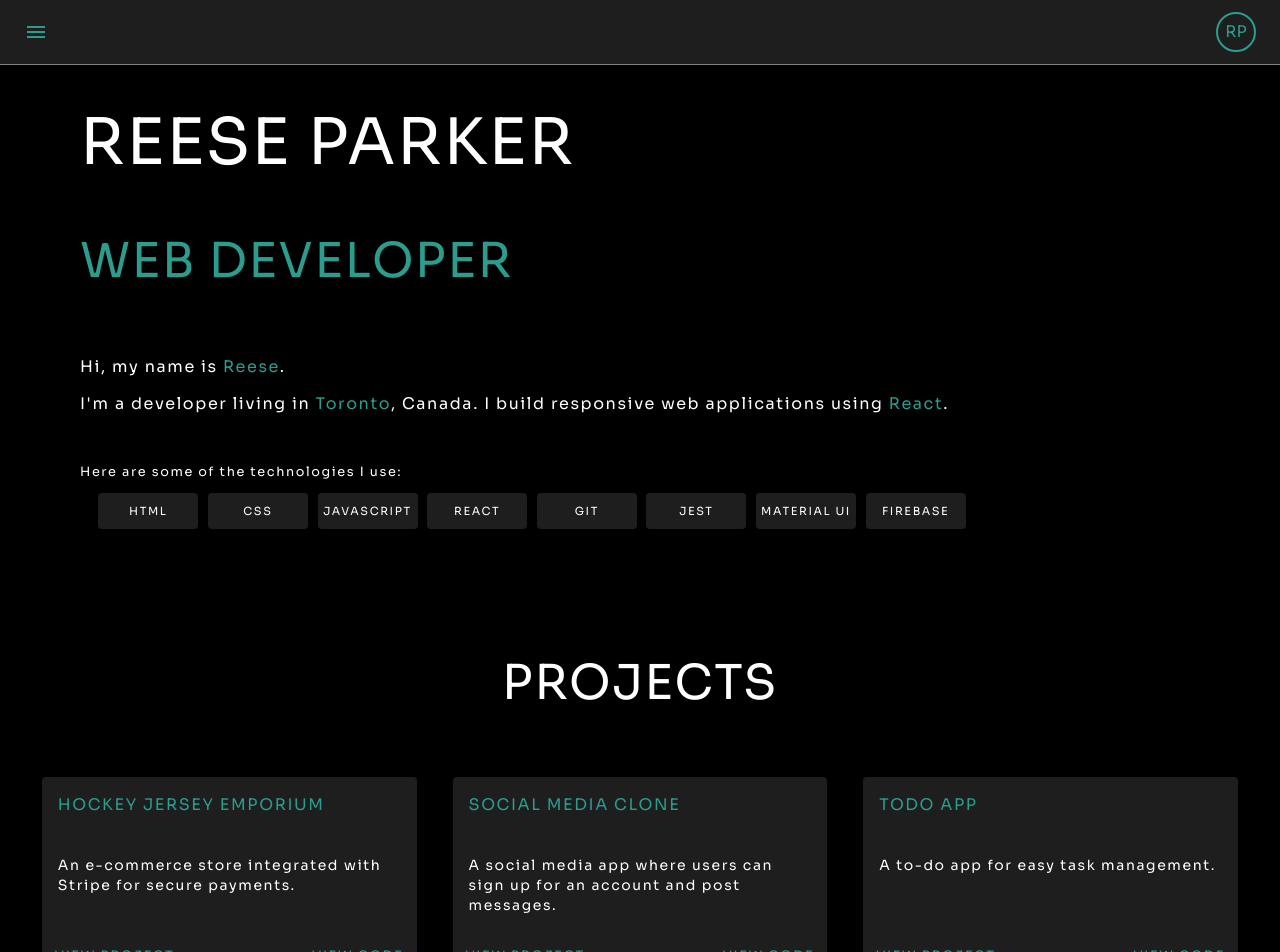
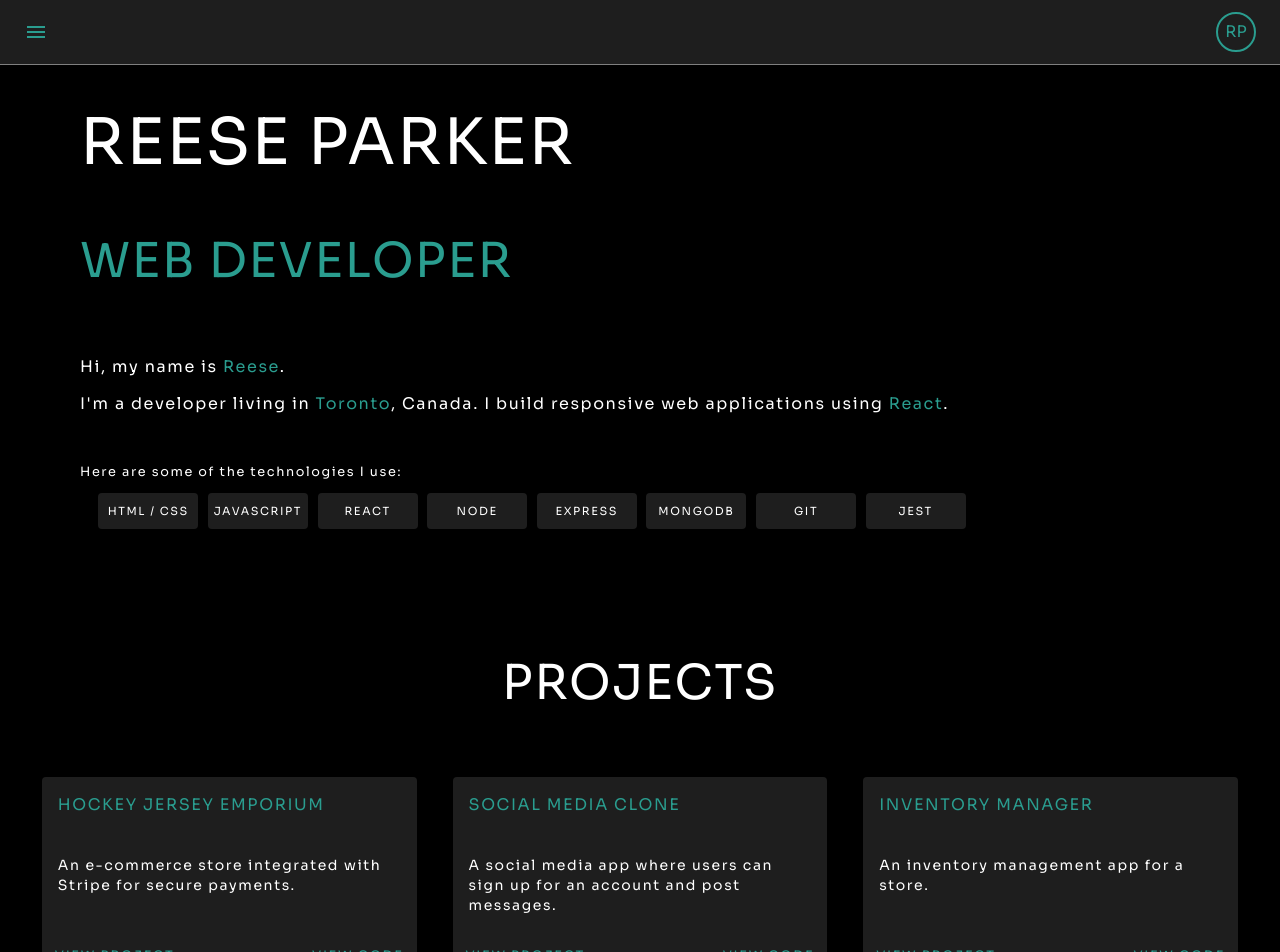
Before and after one commit to reese-parker/personal-website, a React (Create React App) app: page / in a window 1280 px wide. Shown: the top 952 px of the page. Built offline with nearby package versions, Linux system fonts and the light colour scheme.

Commit message:
Add project data

```diff
--- a/src/AboutSection.js
+++ b/src/AboutSection.js
@@ -6,28 +6,21 @@ import Card from "@mui/material/Card";
 import styles from "./styles/AboutSectionStyles.module.css";
 
 const technologies = [
-  "HTML",
-  "CSS",
+  "HTML / CSS",
   "JAVASCRIPT",
   "REACT",
+  "NODE",
+  "EXPRESS",
+  "MONGODB",
   "GIT",
   "JEST",
-  "MATERIAL UI",
-  "FIREBASE",
 ];
 
 export default function AboutSection() {
-
-
   return (
     <section className={styles.sectionContainer} id="about">
       <div style={{ height: "56px" }} />
-      <Grid
-        container
-        direction="column"
-        alignItems="flex-start"
-        wrap="nowrap"
-      >
+      <Grid container direction="column" alignItems="flex-start" wrap="nowrap">
         <Grid id="header" item xs={3}>
           <Fade in={true} timeout={1500}>
             <Typography variant="h3" className={styles.name}>
@@ -47,8 +40,6 @@ export default function AboutSection() {
             </Typography>
           </Fade>
         </Grid>
-
-
 
         <Grid className={styles.description} item xs={3}>
           <Fade in={true} timeout={2000}>
@@ -72,7 +63,12 @@ export default function AboutSection() {
                   Here are some of the technologies I use:
                 </p>
 
-                <Grid className={styles.technologiesGridContainer} justifyContent="flex-start" container spacing={1}>
+                <Grid
+                  className={styles.technologiesGridContainer}
+                  justifyContent="flex-start"
+                  container
+                  spacing={1}
+                >
                   {technologies.map((technology) => (
                     <Grid key={technology} item xs={6} sm={3} md={1}>
                       <Card className={styles.technologyCard}>
--- a/src/data/projectsData.js
+++ b/src/data/projectsData.js
@@ -12,6 +12,13 @@ const projects = [
     technologies: ["React", "Firebase Auth/Firestore", "React-Router"],
     projectLink: "https://social-media-clone-277a6.web.app",
     githubLink: "https://github.com/reese-parker/social-media-clone",
+  },
+  {
+    name: "Inventory Manager",
+    description: "An inventory management app for a store.",
+    technologies: ["Node.js", "Express", "MongoDB"],
+    projectLink: "https://cryptic-inlet-59560.herokuapp.com",
+    githubLink: "https://github.com/reese-parker/inventory-management-app",
   },
   {
     name: "Todo App",
@@ -34,13 +41,6 @@ const projects = [
     projectLink: "https://reeseparker.com",
     githubLink: "https://github.com/reese-parker/personal-website",
   },
-  {
-    name: "Joke Generator",
-    description: "A joke generator for randomized dad jokes.",
-    technologies: ["React", "Axios", "CSS Modules"],
-    projectLink: "https://reese-parker.github.io/joke-generator/",
-    githubLink: "https://github.com/reese-parker/joke-generator",
-  },
 ];
 
 export default projects
```
